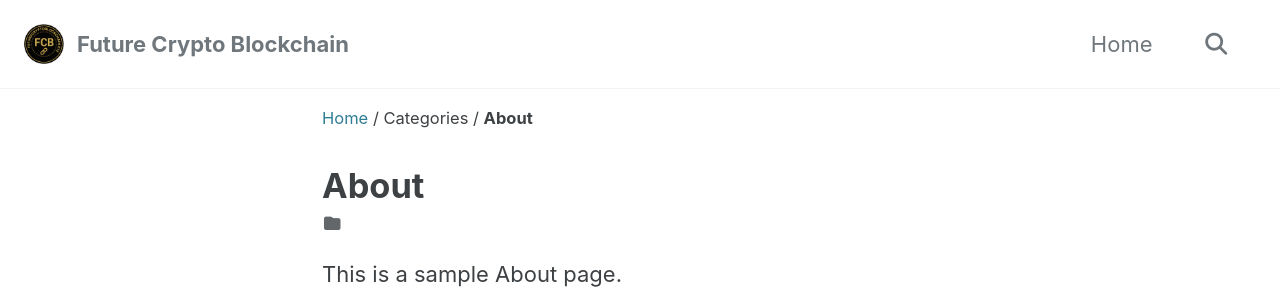
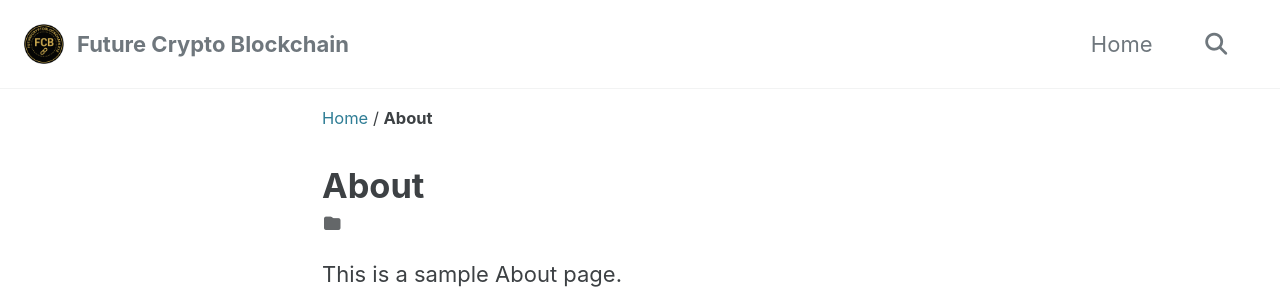
Before and after one commit to hron0891/futurecryptoblockchain, a Jekyll site: the page built from _pages/about.md, in a window 1280 px wide. Shown: the top 301 px of the page. Built offline with Jekyll 4.4.1, drawn with Linux system fonts in a browser that asks for light colours; cached includes are drawn as plain includes.

Commit message:
Update breadcrumbs.html

```diff
--- a/_includes/breadcrumbs.html
+++ b/_includes/breadcrumbs.html
@@ -1,12 +1,15 @@
 <nav class="breadcrumbs">
   <ol itemscope itemtype="https://schema.org/BreadcrumbList">
+    <!-- Home -->
     <li itemprop="itemListElement" itemscope itemtype="https://schema.org/ListItem">
       <a href="{{ '/' | relative_url }}" itemprop="item">
-        <span itemprop="name">{{ site.data.ui-text[site.locale].breadcrumb_home_label | default: "Home" }}</span>
+        <span itemprop="name">Home</span>
       </a>
       <meta itemprop="position" content="1" />
     </li>
-    <span class="sep">{{ site.data.ui-text[site.locale].breadcrumb_separator | default: "/" }}</span>
+    <span class="sep">/</span>
+
+    {% if page.layout == 'category' %}
 
       <li itemprop="itemListElement" itemscope itemtype="https://schema.org/ListItem">
         <span itemprop="name" style="color: inherit; text-decoration: none; cursor: default; font-weight: normal;">
@@ -14,11 +17,18 @@
         </span>
         <meta itemprop="position" content="2" />
       </li>
-    <span class="sep">{{ site.data.ui-text[site.locale].breadcrumb_separator | default: "/" }}</span>
+      <span class="sep">/</span>
 
-    <li class="current" itemprop="itemListElement" itemscope itemtype="https://schema.org/ListItem" {% if page.locale %} lang="{{ page.locale }}"{% endif %}>
+      <li class="current" itemprop="itemListElement" itemscope itemtype="https://schema.org/ListItem">
         {{ page.title }}
         <meta itemprop="position" content="3" />
       </li>
+    {% else %}
+      <!-- Для всех остальных страниц (например, пост) -->
+      <li class="current" itemprop="itemListElement" itemscope itemtype="https://schema.org/ListItem">
+        {{ page.title }}
+        <meta itemprop="position" content="2" />
+      </li>
+    {% endif %}
   </ol>
 </nav>
```
Lines whose indentation alone changed are shown as unchanged.
